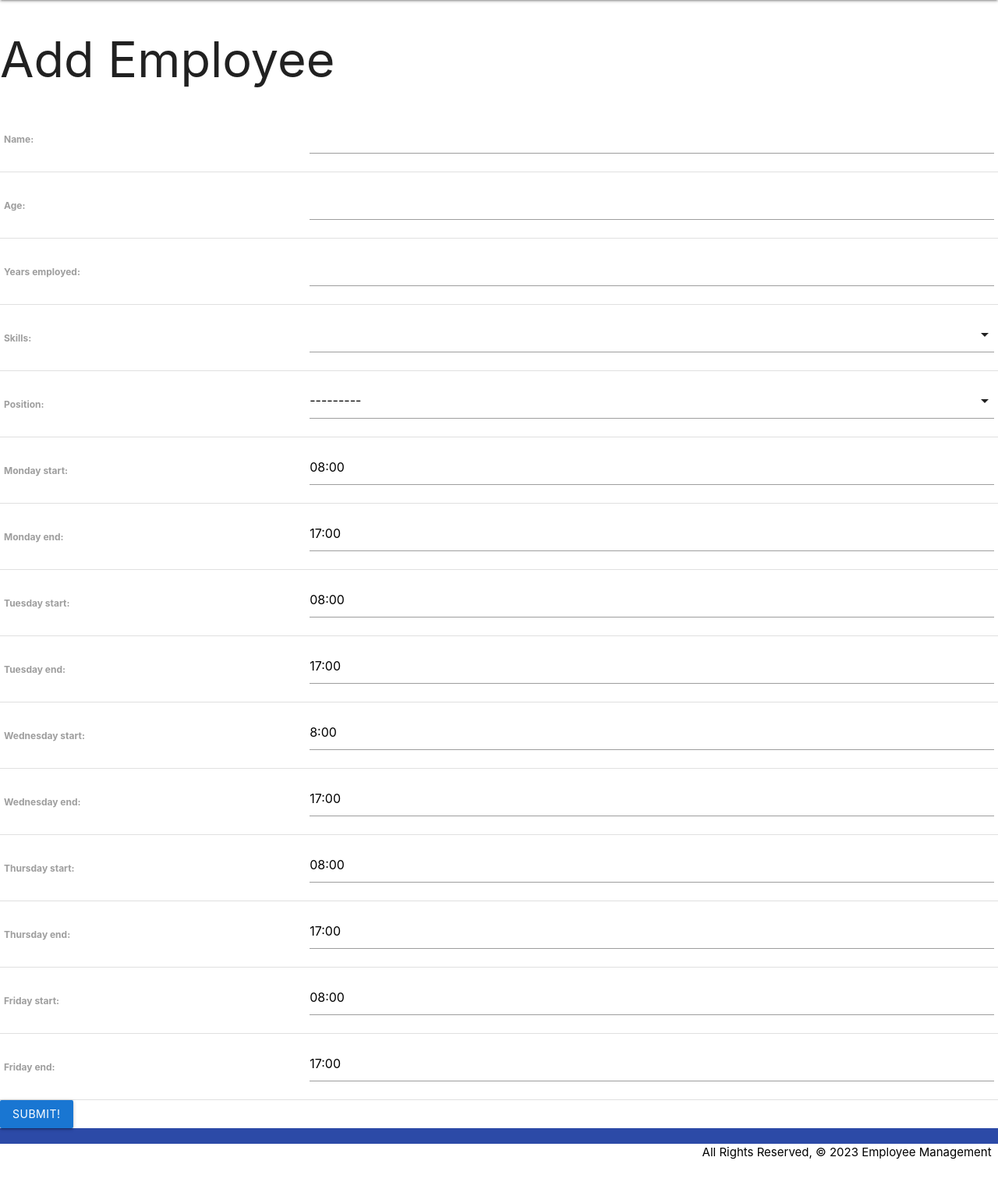
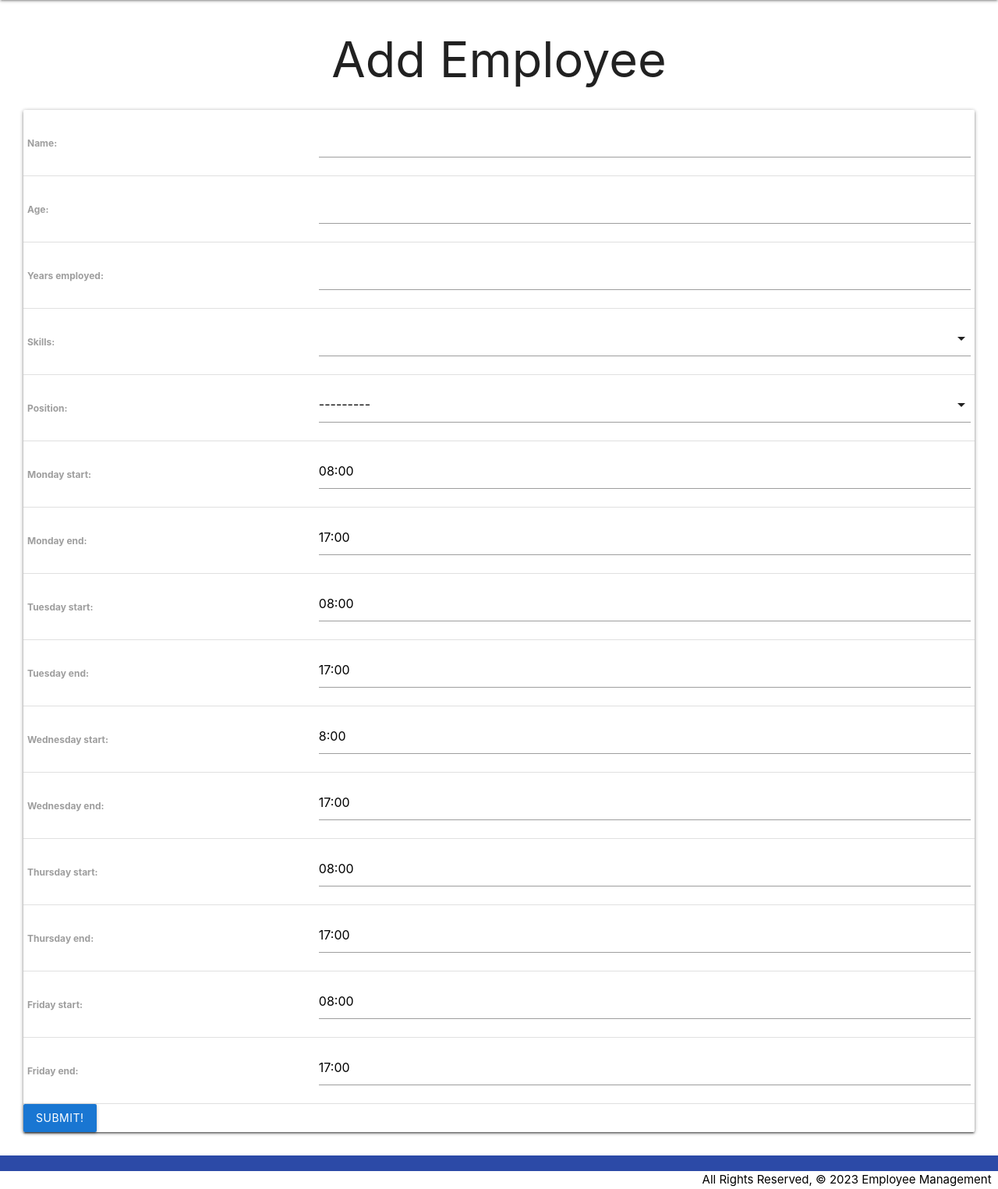
Before and after one commit to csposito1220/employee_management, a Django app: page /employees/create/ in a window 1280 px wide. Shown: the part 64-1589 px from the top of the page at 78% size. Before the commit the page ends 1551 px from the top, so only its background shows below. Run offline with Django 3.2, Linux system fonts and the light colour scheme; the visitor is signed in with stand-in values (Sample User, id 1); data that the repository does not hold is empty.

Commit message:
Update margins in css

```diff
--- a/main_app/static/css/style.css
+++ b/main_app/static/css/style.css
@@ -48,3 +48,15 @@ nav {
 .hidden {
   display: none;
 }
+
+.title {
+  text-align: center;
+}
+
+#form-card {
+  margin: 30px;
+}
+
+#filterForm {
+  margin: 30px;
+}
--- a/main_app/templates/employees/index.html
+++ b/main_app/templates/employees/index.html
@@ -1,6 +1,6 @@
 {% extends 'base.html' %} {% block content %}
 
-<h1>List of Employees</h1>
+<h1 class="title">List of Employees</h1>
 
 <form id="filterForm" method="get" action="{% url 'index' %}">
   <label for="skill">Filter by Skill:</label>
@@ -29,6 +29,7 @@
   </button>
 </form>
 
+<div class="card" id="form-card">
   {% for employee in employees %}
   <a href="/employees/{{ employee.id }}">
     <div class="card">
@@ -53,6 +54,7 @@
       {% endif %}
     </div>
   </div>
+</div>
 
 <script>
   const filterEl = document.getElementById("position");
--- a/main_app/templates/main_app/employee_form.html
+++ b/main_app/templates/main_app/employee_form.html
@@ -1,28 +1,24 @@
-{% extends 'base.html' %}
-
-{% block content %}
-
-{% if object %}
-  <h1>Edit <span class="teal-text">{{ object.name }}</span></h1>
+{% extends 'base.html' %} {% block content %} {% if object %}
+<h1 class="title">Edit <span class="teal-text">{{ object.name }}</span></h1>
 {% else %}
-  <h1>Add Employee</h1>
+<h1 class="title">Add Employee</h1>
 {% endif %}
 
-
-<form action="" method="POST">
-
-  {% csrf_token %}
-  <table>
-    {{ form.as_table }}
-  </table>
-  <input type="submit" value="Submit!" class="btn">
-</form>
+<div class="card" id="form-card">
+  <form action="" method="POST" class="card">
+    {% csrf_token %}
+    <table>
+      {{ form.as_table }}
+    </table>
+    <input type="submit" value="Submit!" class="btn" />
+  </form>
+</div>
 
 <script>
-  const skillsEl = document.getElementById('id_skills');
+  const skillsEl = document.getElementById("id_skills");
   M.FormSelect.init(skillsEl);
 
-  const positionsEl = document.getElementById('id_position');
+  const positionsEl = document.getElementById("id_position");
   M.FormSelect.init(positionsEl);
 </script>
 {% endblock %}
--- a/main_app/templates/main_app/position_list.html
+++ b/main_app/templates/main_app/position_list.html
@@ -1,6 +1,7 @@
 {% extends 'base.html' %} {% block content %}
 
-<h1>All Positions</h1>
+<h1 class="title">All Positions</h1>
+<div class="card" id="form-card">
   <table>
     <thead>
       <tr>
@@ -35,5 +36,5 @@
       {% endfor %}
     </tbody>
   </table>
-
+</div>
 {% endblock %}
--- a/main_app/templates/main_app/skill_list.html
+++ b/main_app/templates/main_app/skill_list.html
@@ -1,6 +1,7 @@
 {% extends 'base.html' %} {% block content %}
 
-<h1>All Skills</h1>
+<h1 class="title">All Skills</h1>
+<div class="card" id="form-card">
   <table>
     <thead>
       <tr>
@@ -33,4 +34,5 @@
       {% endfor %}
     </tbody>
   </table>
+</div>
 {% endblock %}
```
Also changed, not shown: main_app/templates/main_app/position_form.html (+6 -2 lines), main_app/templates/main_app/skill_form.html (+6 -6 lines), package-lock.json. Lines whose indentation alone changed are shown as unchanged.
